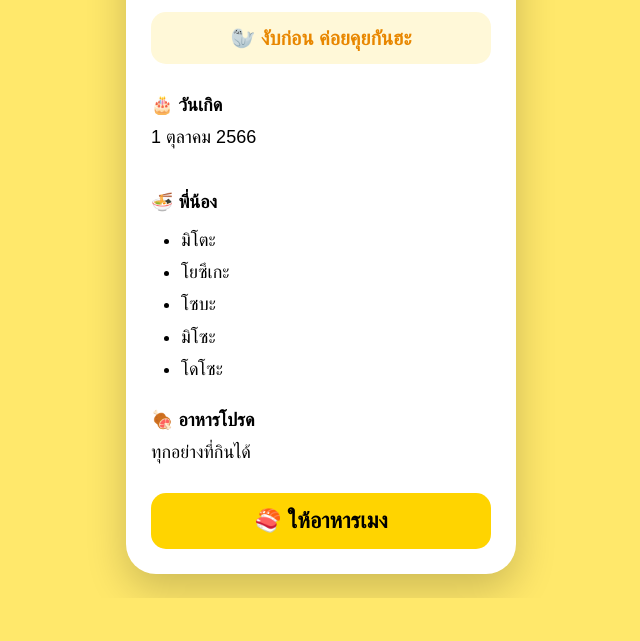
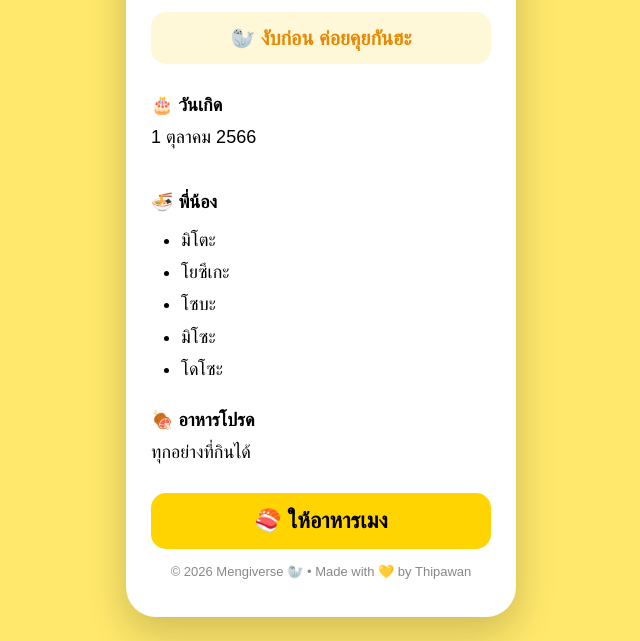
Before and after one commit to Stymber20/Mengiverse, a plain HTML site: page index.html in a window 1280 px wide. Shown: the part 310-951 px from the top of the page, without its empty margins (319-959 px from the left). Before the commit the page ends 908 px from the top, so only its background shows below. Drawn offline with Linux system fonts and the light colour scheme.

Commit message:
Update index.html

```diff
--- a/index.html
+++ b/index.html
@@ -200,6 +200,13 @@ button:disabled {
   }
 }
 
+  .credit {
+    margin-top: 15px;
+    font-size: 13px;
+    color: #888;
+    text-align: center;
+}
+
 </style>
 
 </head>
@@ -245,6 +252,10 @@ button:disabled {
   <button id="feed" onclick="feedMeng()">
     🍣 ให้อาหารเมง
   </button>
+
+  <p class="credit">
+    © 2026 Mengiverse 🦭 • Made with 💛 by Thipawan
+</p>
 
 </div>
 
```
